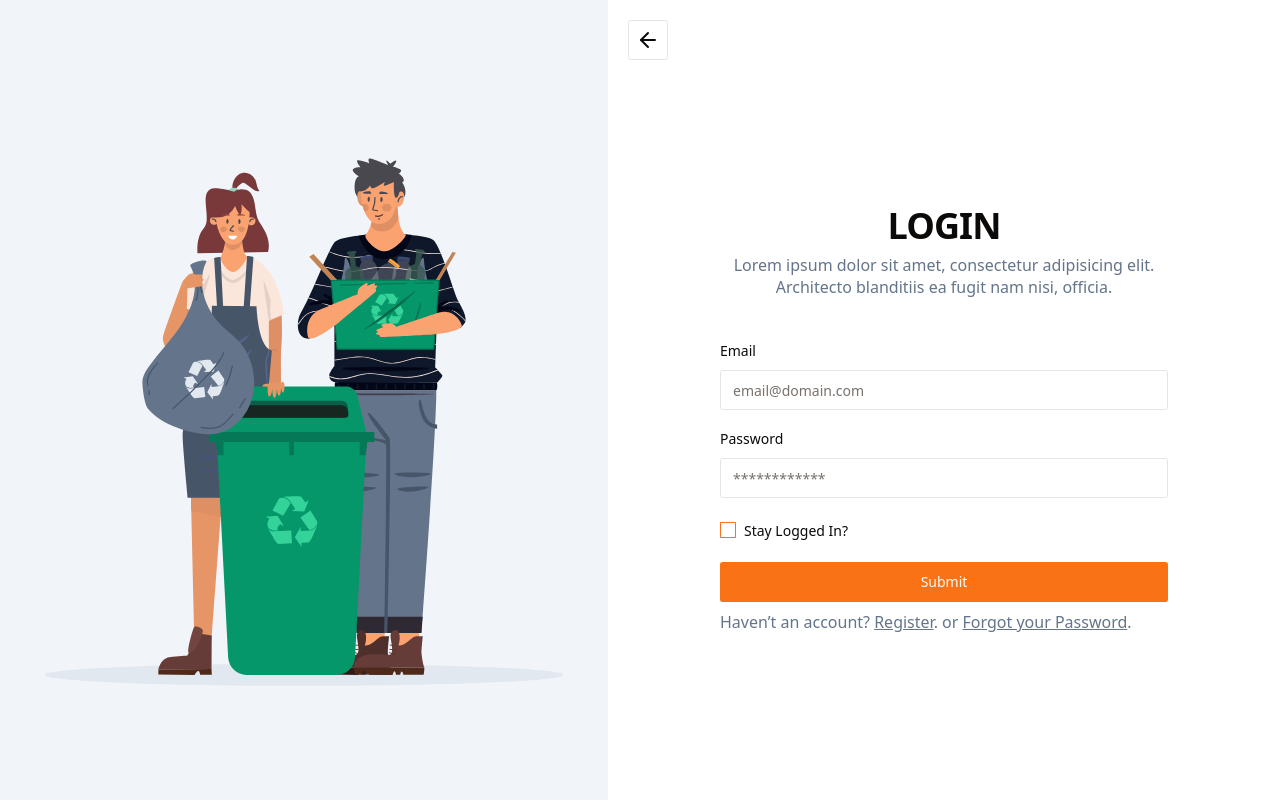
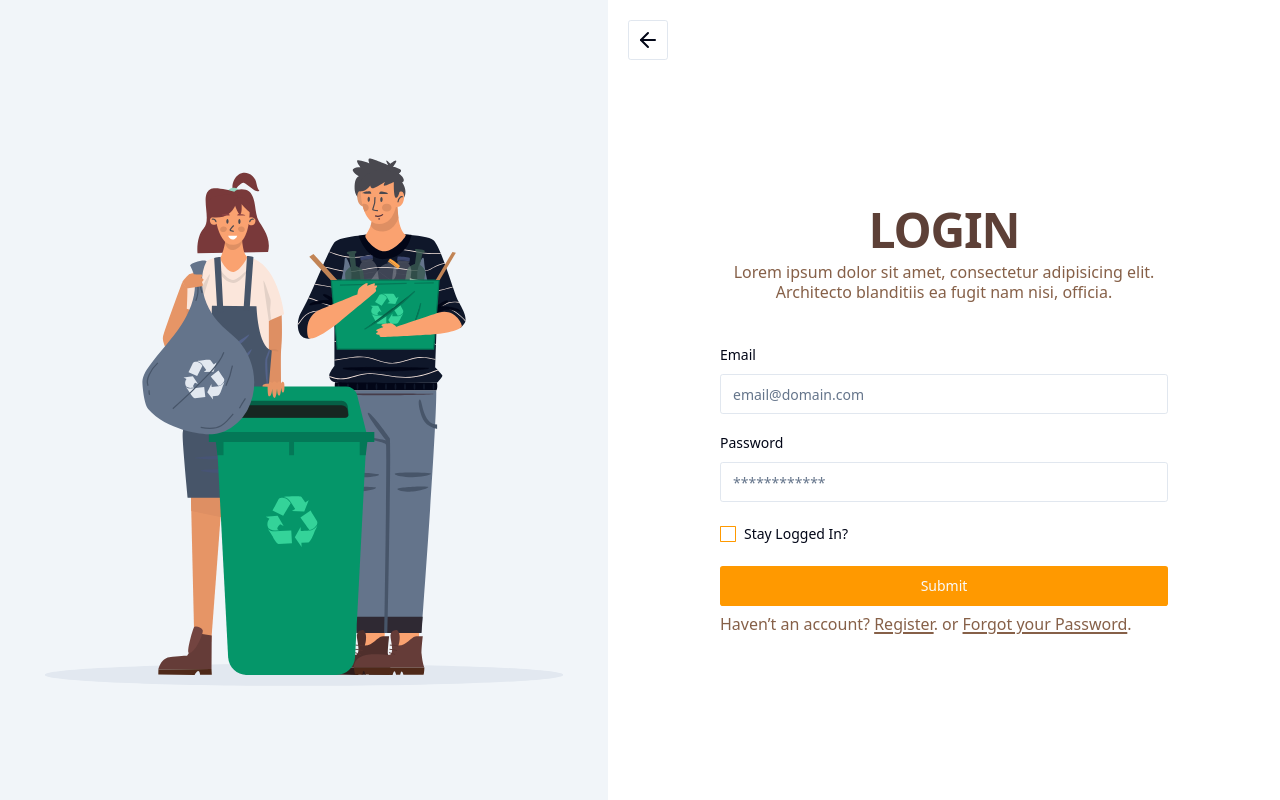
Before and after one commit to rizalarfiyan/fe-booking, a React (Vite) app: page /login in a window 1280 px wide. Built offline with nearby package versions, Linux system fonts and the light colour scheme.

Commit message:
feat: add typography components
Signed-off-by: Muhamad Rizal Arfiyan <rizal.arfiyan.23@gmail.com>

```diff
--- a/src/assets/css/styles.css
+++ b/src/assets/css/styles.css
@@ -5,47 +5,47 @@
 @layer base {
     :root {
         --background: 0 0% 100%;
-        --foreground: 20 14.3% 4.1%;
+        --foreground: 229 84% 5%;
         --card: 0 0% 100%;
-        --card-foreground: 20 14.3% 4.1%;
+        --card-foreground: 229 84% 5%;
         --popover: 0 0% 100%;
-        --popover-foreground: 20 14.3% 4.1%;
-        --primary: 24.6 95% 53.1%;
-        --primary-foreground: 60 9.1% 97.8%;
-        --secondary: 60 4.8% 95.9%;
-        --secondary-foreground: 24 9.8% 10%;
-        --muted: 60 4.8% 95.9%;
-        --muted-foreground: 25 5.3% 44.7%;
-        --accent: 60 4.8% 95.9%;
-        --accent-foreground: 24 9.8% 10%;
-        --destructive: 0 84.2% 60.2%;
-        --destructive-foreground: 60 9.1% 97.8%;
-        --border: 20 5.9% 90%;
-        --input: 20 5.9% 90%;
-        --ring: 24.6 95% 53.1%;
+        --popover-foreground: 229 84% 5%;
+        --primary: 36 100% 50%;
+        --primary-foreground: 210 20% 98%;
+        --secondary: 210 40% 96%;
+        --secondary-foreground: 222 47% 11%;
+        --muted: 210 40% 96%;
+        --muted-foreground: 215 16% 47%;
+        --accent: 210 40% 96%;
+        --accent-foreground: 222 47% 11%;
+        --destructive: 0 84% 60%;
+        --destructive-foreground: 210 20% 98%;
+        --border: 214 32% 91%;
+        --input: 214 32% 91%;
+        --ring: 36 100% 50%;
         --radius: 0.3rem;
     }
 
     .dark {
-        --background: 20 14.3% 4.1%;
-        --foreground: 60 9.1% 97.8%;
-        --card: 20 14.3% 4.1%;
-        --card-foreground: 60 9.1% 97.8%;
-        --popover: 20 14.3% 4.1%;
-        --popover-foreground: 60 9.1% 97.8%;
-        --primary: 20.5 90.2% 48.2%;
-        --primary-foreground: 60 9.1% 97.8%;
-        --secondary: 12 6.5% 15.1%;
-        --secondary-foreground: 60 9.1% 97.8%;
-        --muted: 12 6.5% 15.1%;
-        --muted-foreground: 24 5.4% 63.9%;
-        --accent: 12 6.5% 15.1%;
-        --accent-foreground: 60 9.1% 97.8%;
-        --destructive: 0 72.2% 50.6%;
-        --destructive-foreground: 60 9.1% 97.8%;
-        --border: 12 6.5% 15.1%;
-        --input: 12 6.5% 15.1%;
-        --ring: 20.5 90.2% 48.2%;
+        --background: 229 84% 5%;
+        --foreground: 210 40% 98%;
+        --card: 229 84% 5%;
+        --card-foreground: 210 40% 98%;
+        --popover: 229 84% 5%;
+        --popover-foreground: 210 40% 98%;
+        --primary: 30 100% 44%;
+        --primary-foreground: 210 40% 98%;
+        --secondary: 217 33% 17%;
+        --secondary-foreground: 210 40% 98%;
+        --muted: 217 33% 17%;
+        --muted-foreground: 215 20% 65%;
+        --accent: 217 33% 17%;
+        --accent-foreground: 210 40% 98%;
+        --destructive: 0 72% 51%;
+        --destructive-foreground: 210 40% 98%;
+        --border: 217 33% 17%;
+        --input: 217 33% 17%;
+        --ring: 30 100% 44%;
     }
 }
 
--- /dev/null
+++ b/src/components/Typograpy.tsx
@@ -0,0 +1,96 @@
+import { Slot } from '@radix-ui/react-slot'
+import { cn } from '@utils/classes.ts'
+import { type VariantProps, cva } from 'class-variance-authority'
+import React, { forwardRef } from 'react'
+
+const typographyVariants = cva('', {
+  variants: {
+    variant: {
+      h1: 'scroll-m-20 text-4xl font-extrabold tracking-tight lg:text-5xl',
+      h2: 'scroll-m-20 text-3xl font-semibold tracking-tight',
+      h3: 'scroll-m-20 text-2xl font-semibold tracking-tight',
+      h4: 'scroll-m-20 text-xl font-semibold tracking-tight',
+      p: 'leading-tight',
+      lead: 'text-xl text-secondary-400',
+      large: 'text-lg font-semibold',
+      small: 'text-sm font-medium leading-none',
+      muted: 'text-sm text-secondary-400',
+      link: 'underline decoration-primary-500/50 decoration-2 underline-offset-2',
+      custom: '',
+    },
+    type: {
+      description: 'text-secondary-600 dark:text-slate-200/50',
+      title: 'text-primary-600 dark:text-primary-500',
+      secondary: 'text-secondary-800 dark:text-secondary-100',
+      default: 'text-slate-900 dark:text-slate-50',
+      underline:
+        'underline decoration-current decoration-2 cursor-pointer underline-offset-2',
+    },
+  },
+  defaultVariants: {
+    variant: 'p',
+    type: 'default',
+  },
+})
+
+export type TypographyAlias =
+  | 'h1'
+  | 'h2'
+  | 'h3'
+  | 'h4'
+  | 'h5'
+  | 'h6'
+  | 'p'
+  | 'span'
+
+export type DefaultTypography = Record<
+  TypographyAlias,
+  VariantProps<typeof typographyVariants>['variant']
+>
+
+export interface TypographyProps
+  extends React.HTMLAttributes<HTMLElement>,
+    VariantProps<typeof typographyVariants> {
+  as?: TypographyAlias
+  asChild?: boolean
+}
+
+const defaultTypography: DefaultTypography = {
+  h1: 'h1',
+  h2: 'h2',
+  h3: 'h3',
+  h4: 'h4',
+  h5: 'h4',
+  h6: 'h4',
+  p: 'p',
+  span: 'p',
+}
+
+const Typography = forwardRef<HTMLHeadingElement, TypographyProps>(
+  (
+    { variant, type, className, as = 'p', children, asChild, ...props },
+    ref,
+  ) => {
+    const Comp = asChild ? Slot : as
+
+    return (
+      <Comp
+        className={cn(
+          typographyVariants({
+            variant: variant ?? defaultTypography[as],
+            type,
+            className,
+          }),
+        )}
+        ref={ref}
+        {...props}
+      >
+        {children}
+      </Comp>
+    )
+  },
+)
+
+Typography.displayName = 'Typography'
+
+export { Typography, typographyVariants }
--- a/src/layouts/Auth.tsx
+++ b/src/layouts/Auth.tsx
@@ -1,6 +1,7 @@
 import React from 'react'
 
 import { Button } from '@components/Button'
+import { Typography } from '@components/Typograpy'
 import AuthGraphic from '@images/graphics/auth.svg?react'
 import { ArrowLeft } from 'lucide-react'
 import { Link } from 'react-router-dom'
@@ -19,8 +20,8 @@ const Layout: React.FC<IAuthLayoutProps> = ({
   hasBack,
 }) => {
   return (
-    <div className='flex justify-center bg-white'>
-      <div className='hidden h-full min-h-screen flex-1 bg-slate-100 md:flex md:items-center'>
+    <div className='flex justify-center bg-background'>
+      <div className='hidden h-full min-h-screen flex-1 bg-slate-100 dark:bg-slate-700 md:flex md:items-center'>
         <AuthGraphic className='mx-auto hidden w-full h-auto max-w-3xl lg:block' />
       </div>
       <main className='relative h-full min-h-screen w-full max-w-xl md:max-w-3xl lg:max-w-2xl'>
@@ -39,10 +40,12 @@ const Layout: React.FC<IAuthLayoutProps> = ({
               </Button>
             )}
             <div className='space-y-2 text-center'>
-              <h1 className='scroll-m-20 text-3xl font-extrabold tracking-tight lg:text-4xl uppercase'>
+              <Typography as='h1' type='secondary' className='uppercase'>
                 {title}
-              </h1>
-              <p className='leading-snug text-slate-500'>{description}</p>
+              </Typography>
+              <Typography as='p' type='description'>
+                {description}
+              </Typography>
             </div>
             {children}
           </div>
--- a/src/pages/Home.tsx
+++ b/src/pages/Home.tsx
@@ -1,3 +1,4 @@
+import { Typography } from '@components/Typograpy'
 import React, { Suspense } from 'react'
 import { Await, Link, defer, useLoaderData } from 'react-router-dom'
 
@@ -16,13 +17,13 @@ const Component: React.FC = () => {
       <div className='mt-5'>
         <Suspense fallback='loading....'>
           <Await resolve={data} errorElement={<div>Error</div>}>
-            <p className='text-lg'>
+            <Typography as='p'>
               Welcome the FE Booking! Please{' '}
               <Link to='/login' className='underline'>
                 Login
               </Link>{' '}
               to continue.
-            </p>
+            </Typography>
           </Await>
         </Suspense>
       </div>
--- a/src/pages/NotFound.tsx
+++ b/src/pages/NotFound.tsx
@@ -1,4 +1,5 @@
 import { Button } from '@components/Button'
+import { Typography } from '@components/Typograpy'
 import GraphicNotFound from '@components/graphic/NotFound'
 import { ChevronLeft } from 'lucide-react'
 import type React from 'react'
@@ -10,13 +11,13 @@ const NotFound: React.FC = () => {
       <GraphicNotFound className='h-auto w-full max-w-md' />
       <div className='mx-auto max-w-sm space-y-6'>
         <div className='space-y-2'>
-          <h1 className='scroll-m-20 text-3xl font-semibold tracking-tight'>
+          <Typography as='h1' variant='h2'>
             This Page Does Not Exist
-          </h1>
-          <p className='text-secondary-600 dark:text-secondary-300'>
+          </Typography>
+          <Typography as='p' type='description'>
             We&#x27;re sorry, but it appears the website address you entered was
             incorrect.
-          </p>
+          </Typography>
         </div>
         <Button asChild variant='secondary' className='border-secondary-300'>
           <Link to='/'>
--- a/src/pages/auth/Login.tsx
+++ b/src/pages/auth/Login.tsx
@@ -16,6 +16,7 @@ import {
 import { Input } from '@/components/Input'
 import { Button } from '@components/Button'
 import { Checkbox } from '@components/Checkbox'
+import { Typography } from '@components/Typograpy.tsx'
 
 const formSchema = z.object({
   email: z.string().email(),
@@ -92,29 +93,27 @@ const Component: React.FC = () => {
                     onCheckedChange={field.onChange}
                   />
                 </FormControl>
-                <div className='space-y-1 leading-none cursor-pointer'>
-                  <FormLabel className='cursor-pointer'>
-                    Stay Logged In?
-                  </FormLabel>
-                </div>
+                <FormLabel className='space-y-1 leading-none cursor-pointer'>
+                  Stay Logged In?
+                </FormLabel>
               </FormItem>
             )}
           />
           <div className='space-y-2'>
-            <Button type='submit' className='w-full rounded-md'>
+            <Button type='submit' className='w-full'>
               Submit
             </Button>
-            <p className='text-slate-500'>
+            <Typography as='p' type='description'>
               <span>Haven’t an account? </span>
-              <Link to='/register' className='underline'>
-                Register
-              </Link>
+              <Typography type='underline' asChild>
+                <Link to='/register'>Register</Link>
+              </Typography>
               <span>. or </span>
-              <Link to='/forgot-password' className='underline'>
-                Forgot your Password
-              </Link>
+              <Typography type='underline' asChild>
+                <Link to='/forgot-password'>Forgot your Password</Link>
+              </Typography>
               <span>.</span>
-            </p>
+            </Typography>
           </div>
         </form>
       </Form>
```
Also changed, not shown: src/layouts/Public.tsx (+13 -8 lines).
